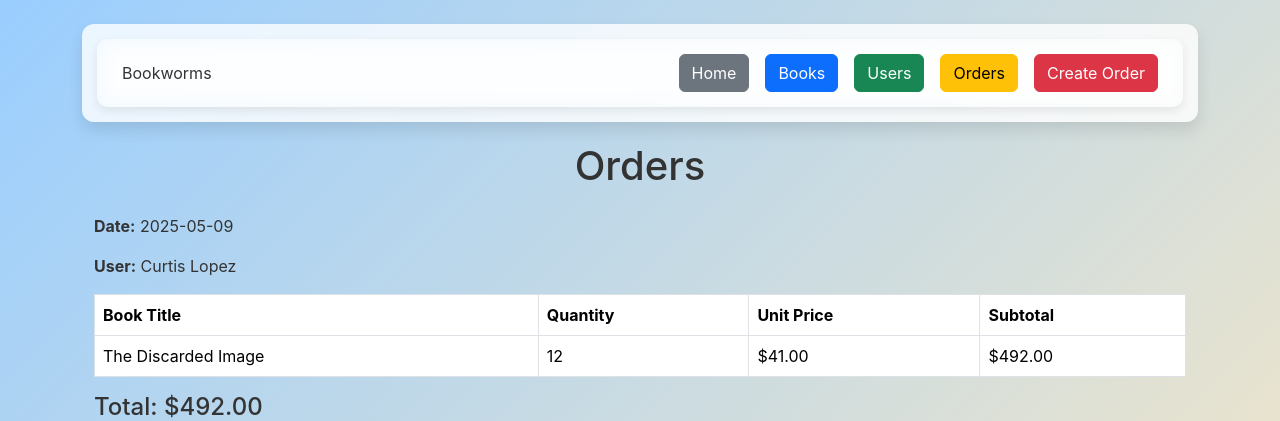
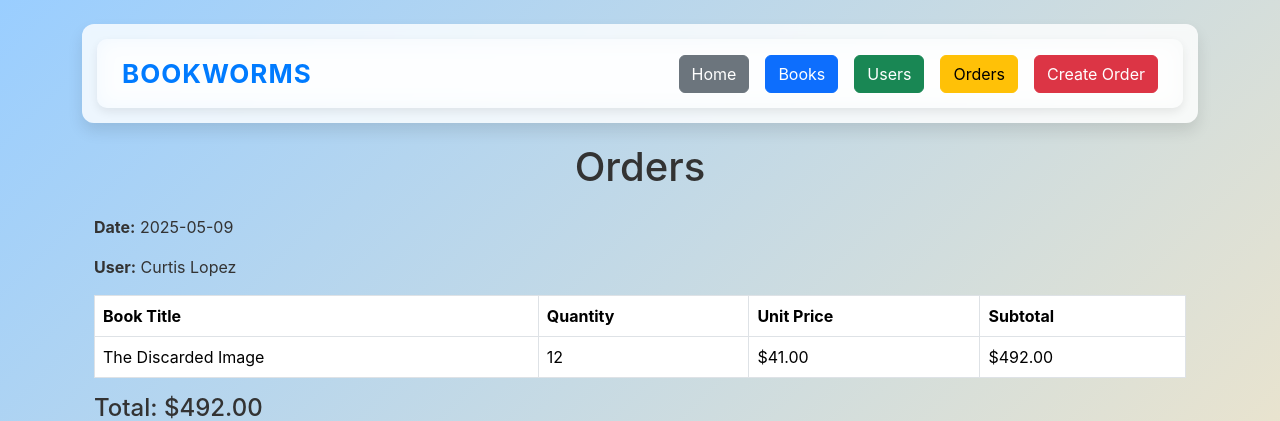
Before and after one commit to Kylea4708/Agile-Project-2025, a Flask app: page /orders/1 in a window 1280 px wide. Shown: the top 421 px of the page. Run offline with Flask 3, Linux system fonts and the light colour scheme; data comes from the database, SQL or seed files in the repository.

Commit message:
added css and animation to the navbar

```diff
--- a/Project/templates/base.html
+++ b/Project/templates/base.html
@@ -43,6 +43,20 @@
             backdrop-filter: blur(10px);
         }
 
+        .navbar .brand {
+            font-size: 26px;
+            font-weight: bold;
+            color: #007bff;
+            text-transform: uppercase;
+            letter-spacing: 1px;
+            transition: all 0.3s ease;
+        }
+
+        .navbar .brand:hover {
+            text-shadow: 0 0 15px rgba(0, 123, 255, 0.5);
+            transform: scale(1.05);
+        }
+
 
     </style>
 </head>
```
